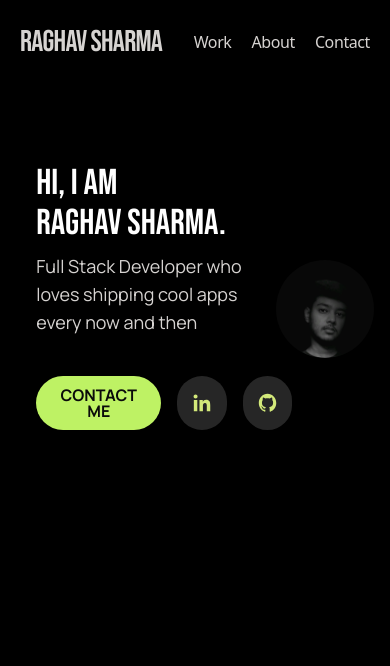
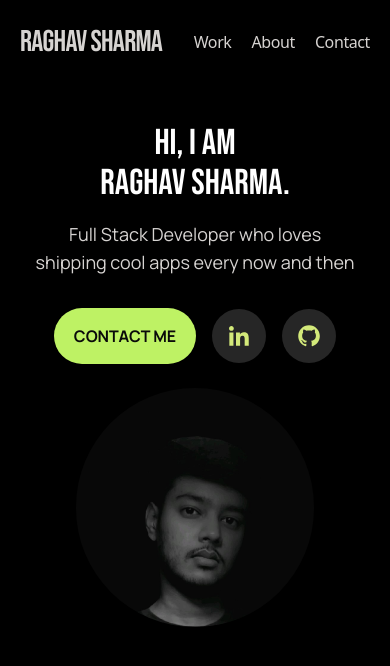
Before and after one commit to Some1Uknow/raghav-portfolio, a Next.js app: page / in a window 390 px wide. Shown: the top 666 px of the page. Built offline with nearby package versions, Linux system fonts and the light colour scheme.

Commit message:
made responsive

```diff
--- a/src/components/ContactButton.tsx
+++ b/src/components/ContactButton.tsx
@@ -11,7 +11,7 @@ const ContactButton: React.FC<ContactButtonProps> = ({ text }) => {
       onClick={() => {
         window.location.href = `mailto:raghu250407@gmail.com`;
       }}
-      className="flex gap-3 justify-center px-5 bg-lime-300 rounded-[100px] max-md:pl-5"
+      className="flex flex-row justify-center mt-4 p-5 bg-lime-300 rounded-[100px]"
     >
       <span className="my-auto text-base font-bold leading-4 uppercase text-neutral-950 font-Manrope">
         {text}
--- a/src/components/Hero.tsx
+++ b/src/components/Hero.tsx
@@ -17,8 +17,7 @@ export default function Hero() {
     },
   ];
   return (
-    <>
-      <div className="max-w-screen flex flex-row justify-center items-center mt-20">
+    <div className="flex flex-col md:flex-row justify-center items-center mt-10 md:mt-28 px-4 md:px-8">
       <ProfileSection
         name={name}
         description={description}
@@ -27,11 +26,10 @@ export default function Hero() {
       <Image
         src="/raghav.jpeg"
         alt="Hero Image"
-          width={1000}
-          height={1000}
-          className="w-1/4 rounded-full"
+        width={500} // Adjusted for better responsiveness
+        height={500} // Adjusted for better responsiveness
+        className="w-1/4 max-sm:w-2/3 rounded-full md:mt-0" // Added margin for smaller screens and adjusted width
       />
     </div>
-    </>
   );
 }
--- a/src/components/ProfileSection.tsx
+++ b/src/components/ProfileSection.tsx
@@ -14,20 +14,21 @@ const ProfileSection: React.FC<ProfileSectionProps> = ({
   socialLinks,
 }) => {
   return (
-    <section className="flex flex-col pb-6 w-2/3">
-      <header className="flex flex-col px-5 w-full max-md:max-w-full">
-        <h1 className="w-full text-8xl text-white leading-[91px] max-md:max-w-full max-md:text-4xl max-md:leading-10 font-Bebas">
+    <section className="flex flex-col items-center md:items-start pb-6 w-full md:w-2/3 px-4 md:px-0">
+      <h1 className="text-6xl md:text-8xl text-white leading-tight md:leading-[91px] text-center md:text-left font-Bebas max-md:text-4xl max-md:leading-10">
         HI, I AM <br /> {name.toUpperCase()}.
       </h1>
-        <p className="mt-2 w-full text-lg leading-7 text-stone-300 max-md:max-w-full font-Manrope">
+      <p className="mt-4 text-lg leading-7 text-stone-300 text-center md:text-left font-Manrope">
         {description}
       </p>
-      </header>
-      <div className="flex gap-4 self-start px-5 mt-10">
+
+      <div className="flex flex-row  gap-4 mt-4 md:mt-4 items-center md:items-center">
         <ContactButton text="Contact Me" />
+        <div className="flex gap-4 mt-4 md:mt-0">
           {socialLinks.map((link, index) => (
             <SocialButton key={index} icon={link.icon} url={link.url} />
           ))}
+        </div>
       </div>
     </section>
   );
```
Lines whose indentation alone changed are shown as unchanged.
